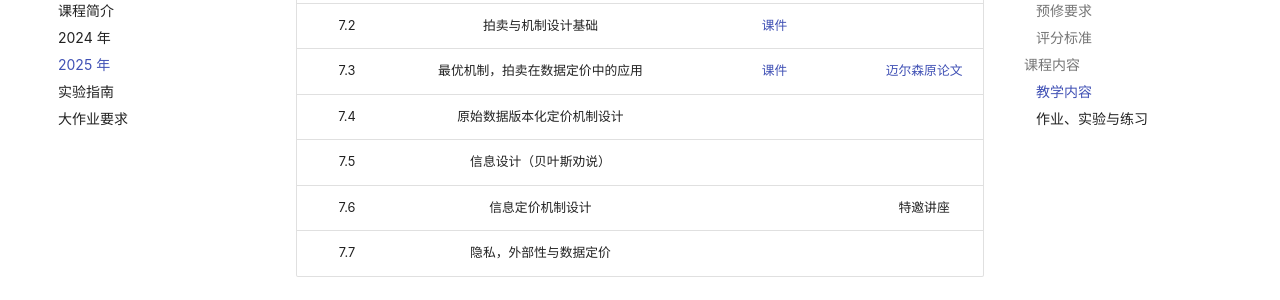
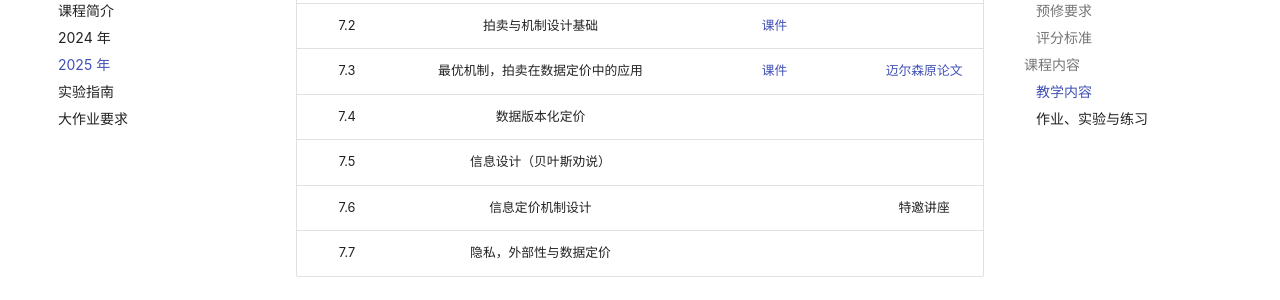
Before and after one commit to yhwu-is/Teach, an MkDocs documentation site: the page built from docs/ec/data_market/2025.md, in a window 1280 px wide and 900 px high, scrolled down 2085 px. Shown: the part 151-451 px from the top of the window. Built offline with MkDocs 1.6.1 and Material for MkDocs 9.7.7, drawn with Linux system fonts in a browser that asks for light colours; comment, search, counter and statistics services are not loaded.

```diff
--- a/docs/ec/data_market/2025.md
+++ b/docs/ec/data_market/2025.md
@@ -57,7 +57,7 @@
 | 6.30 | 多臂老虎机算法基础与应用 | [课件](2025/25-lec06-mab.pdf) |  |
 | 7.2 | 拍卖与机制设计基础 | [课件](2025/25-lec07-auction.pdf) |  |
 | 7.3 | 最优机制，拍卖在数据定价中的应用 | [课件](2025/25-lec08-optauction.pdf) | [迈尔森原论文](2025/Optimal%20Auction%20Design.pdf) |
-| 7.4 | 原始数据版本化定价机制设计 |  |  |
+| 7.4 | 数据版本化定价 |  |  |
 | 7.5 | 信息设计（贝叶斯劝说） |  |  |
 | 7.6 | 信息定价机制设计 |  | 特邀讲座 |
 | 7.7 | 隐私，外部性与数据定价 |  |  |
```
